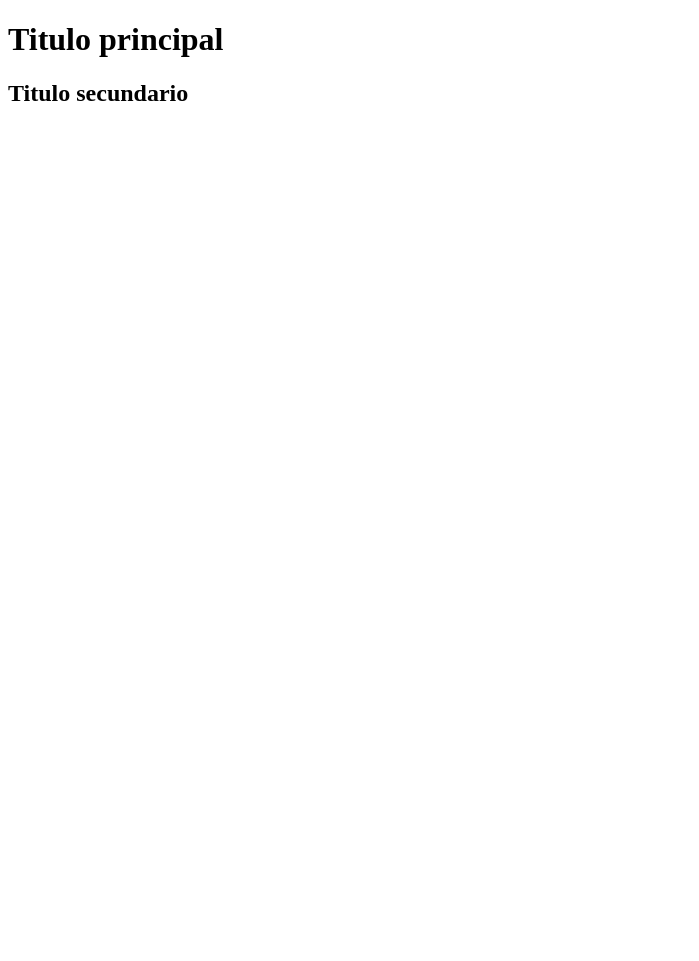
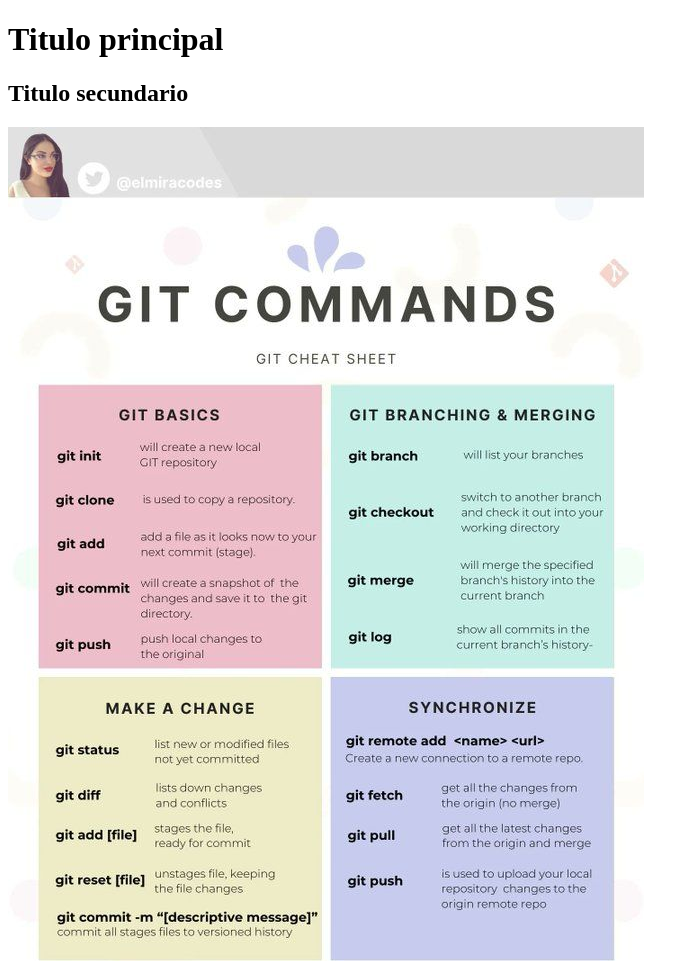
Before and after one commit to sebastianjosecarballo/prueba, a plain HTML site: page index.html in a window 1280 px wide. Shown: the top 961 px of the page, without its empty margins (0-699 px from the left). Before the commit the page ends 800 px from the top, so only its background shows below. Drawn offline with Linux system fonts and the light colour scheme.

Commit message:
agregue una imagen

```diff
--- a/index.html
+++ b/index.html
@@ -9,5 +9,6 @@
 <body>
     <h1>Titulo principal</h1>
     <h2>Titulo secundario</h2>
+    <img src="git.jpeg" alt="comando de git en imagen" >
 </body>
 </html>
```
Also changed, not shown: git.jpeg (added).
